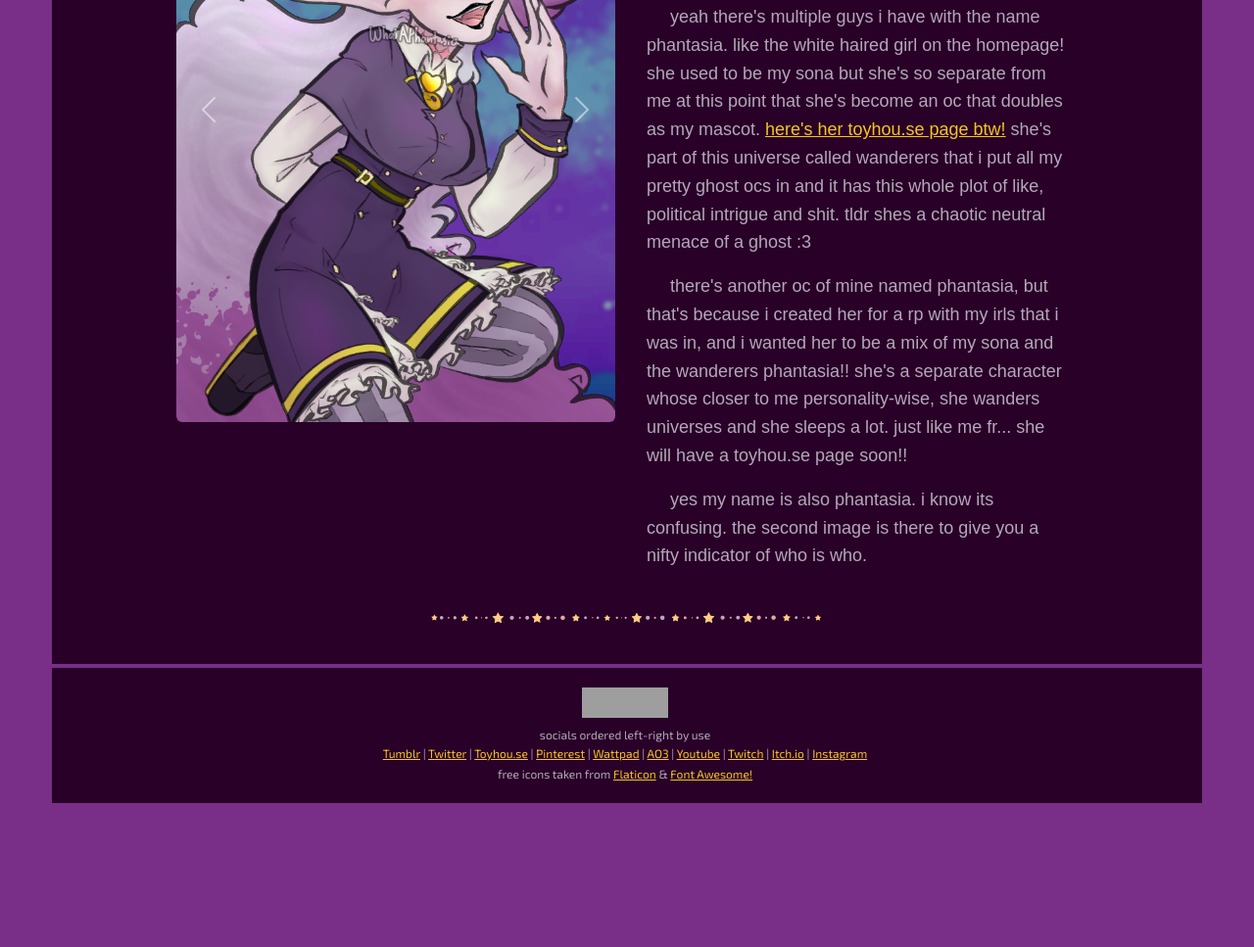
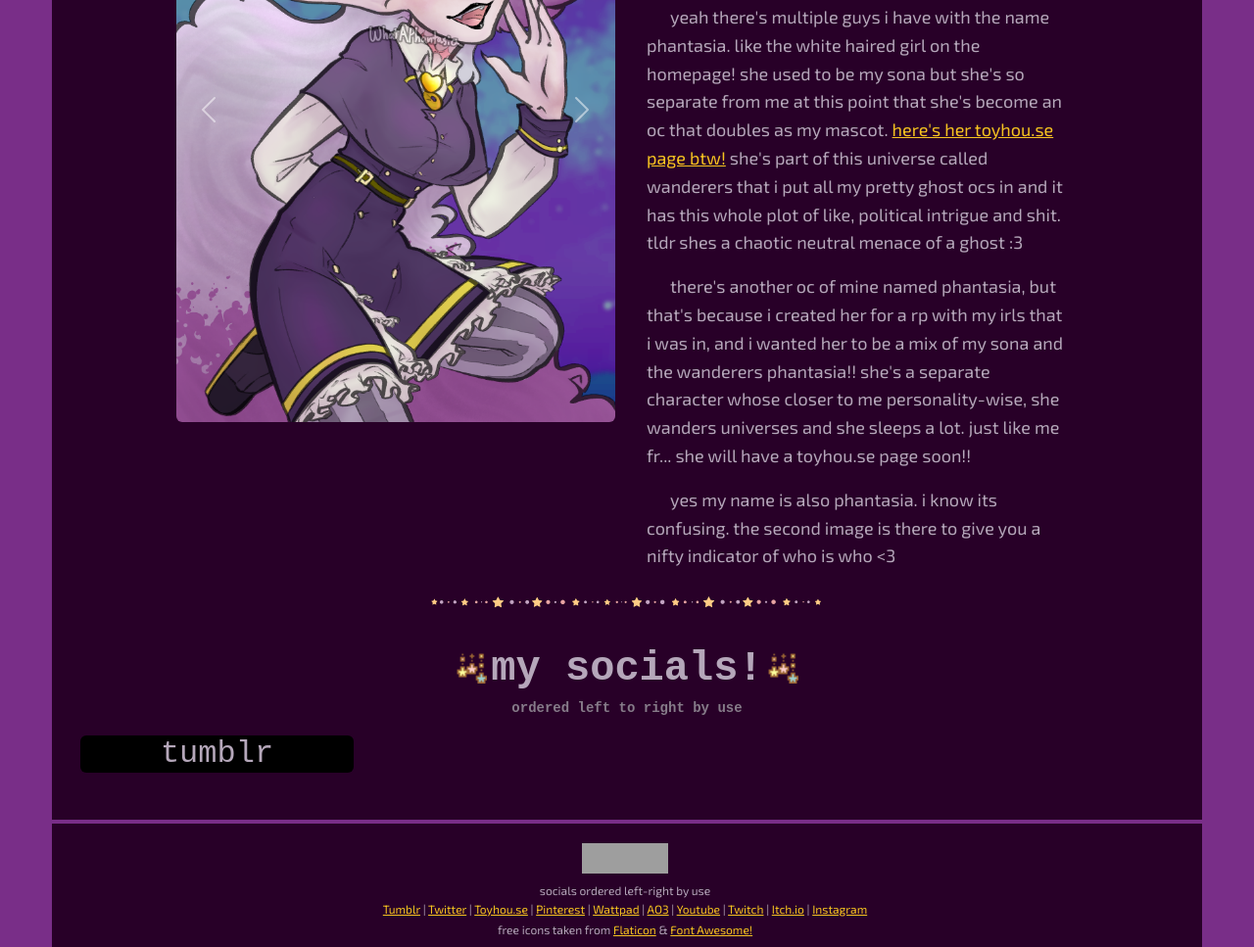
Before and after one commit to WhatAPhantasia/whataphantasia.github.io, a plain HTML site: page aboutme.html in a window 1280 px wide. Shown: the part 1833-2800 px from the top of the page at 98% size. Before the commit the page ends 2653 px from the top, so only its background shows below. Drawn offline with nearby package versions, Linux system fonts and the light colour scheme; grey boxes are pictures that could not be loaded.

Commit message:
day start commit

```diff
--- a/aboutme.html
+++ b/aboutme.html
@@ -44,7 +44,7 @@
                     <div class="py-1" style="line-height: 1; margin-bottom: 0.5rem;">
                         <img src="img/decome_wing1.gif" style="height: 2rem;"></div>
                     <div class="px-1" style="font-size: 42px; line-height: 1; margin-bottom: 0.5rem;">
-                        who are you?!</div>
+                        <h1>who are you?!</h1></div>
                     <div class="py-1" style="line-height: 1; margin-bottom: 0.5rem;">
                         <img src="img/decome_wing2.gif" style="height: 2rem;"></div>
                 </div>
@@ -113,7 +113,6 @@
 			</div>
 			<p class="text-center"><img src="img/divider_starline.png" class="img-fluid"></p>
 		</div>
-		<div>
 		<div class="row p-3 align-items-center justify-content-center text-center">
 			<div class="col-md-5 text-center align-content-center">
                 <div id="carouselwhophanta" class="carousel slide">
@@ -148,15 +147,30 @@
                 <!-- here's where the table ends bc this bottom part extends across all of it. -->
                 <p style="font-size: 14px; color: #867b89;">they all have da same name but they r DIFFERENT PPL!!</p>
                 <!-- end up subtitle -->
-					<div class="px-2 fw-normal text-start" style="font-family: 'Exo2', sans-serif;">
+                <div class="px-2 fw-normal text-start" style="font-family: 'Exo 2', sans-serif;">
                 <p><span class="ms-4"></span>i came up with the username whataphantasia because... i liked the word fantasia. i liked the word phantom. i tried joining them and learned that phantasia was a word. THAT'S SO COOL i thought!! and the "what a" part was put there because i thought it was aesthetic to pose it as a sentence, like... "where ever your phantasia leads, ill follow,," or "what a phantasia!" you know?! no? ah whatever</p>
                 <p><span class="ms-4"></span>yeah there's multiple guys i have with the name phantasia. like the white haired girl on the homepage! she used to be my sona but she's so separate from me at this point that she's become an oc that doubles as my mascot. <a href="https://toyhou.se/12760470.phantasia">here's her toyhou.se page btw!</a> she's part of this universe called wanderers that i put all my pretty ghost ocs in and it has this whole plot of like, political intrigue and shit. tldr shes a chaotic neutral menace of a ghost :3</p>
                 <p><span class="ms-4"></span>there's another oc of mine named phantasia, but that's because i created her for a rp with my irls that i was in, and i wanted her to be a mix of my sona and the wanderers phantasia!! she's a separate character whose closer to me personality-wise, she wanders universes and she sleeps a lot. just like me fr... she will have a toyhou.se page soon!!</p>
-					<p><span class="ms-4"></span>yes my name is also phantasia. i know its confusing. the second image is there to give you a nifty indicator of who is who.</p>
-					</div>
+                <p><span class="ms-4"></span>yes my name is also phantasia. i know its confusing. the second image is there to give you a nifty indicator of who is who <3</p>
                 </div>
             </div>
         <p class="text-center"><img src="img/divider_starline.png" class="img-fluid"></p>
+		</div>
+        <div class="container pb-3 align-items-center justify-content-center text-center">
+            <div class="d-flex justify-content-center text-center">
+                <div class="py-1" style="line-height: 1; margin-bottom: 0.5rem;">
+                    <img src="img/decome_stringstar.gif" style="height: 2rem;"></div>
+                <div class="px-1" style="font-size: 42px; line-height: 1; margin-bottom: 0.5rem;">
+                    my socials!</div>
+                <div class="py-1" style="line-height: 1; margin-bottom: 0.5rem;">
+                    <img src="img/decome_stringstar.gif" style="height: 2rem;"></div>
+            </div>
+            <!-- here's where the table ends bc this bottom part extends across all of it. -->
+            <p style="font-size: 14px; color: #867b89;">ordered left to right by use</p>
+            <!-- help -->
+            <div class="col-md-3 sp-2 rounded" style="background-color: black;">
+                <h2><p>tumblr</p></h2>
+            </div>
         </div>
     </div>
 	<!-- BODY CONTENT -->
--- a/assets/css/bs_main.css
+++ b/assets/css/bs_main.css
@@ -29,7 +29,15 @@ a:hover, a:active {
 	color: #e4cfb3;
 }
 
-
+/* YES im default styling all headers. i do what i want*/
+h1, h2
+h3, h4
+h5, h6
+.h1, .h2
+.h3, .h4
+.h5, .h6 {
+	all: unset;
+}
 
 
 body {
```
Also changed, not shown: img/2023phantasias.png, img/divider_blackheart.png (deleted), img/divider_blackrose.png (deleted). Lines whose indentation alone changed are shown as unchanged.
